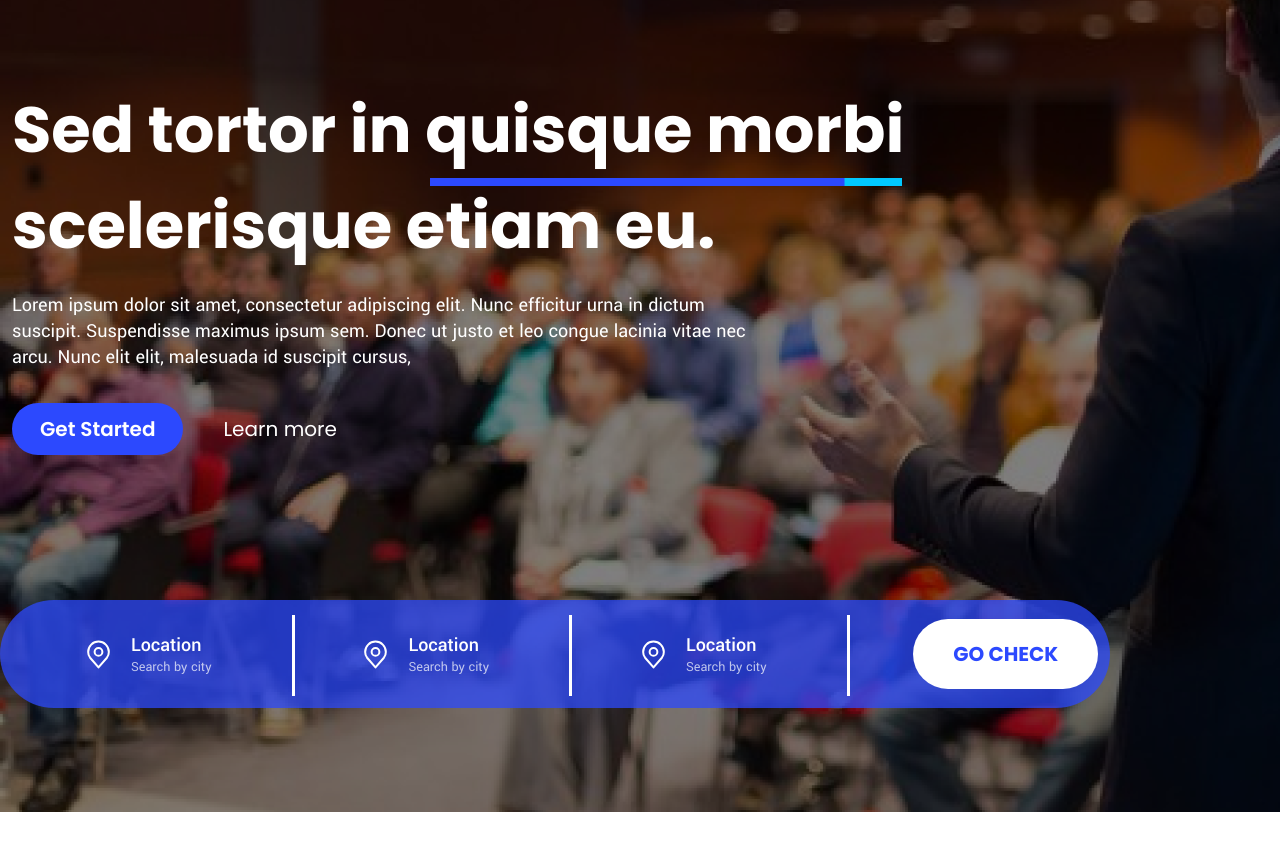
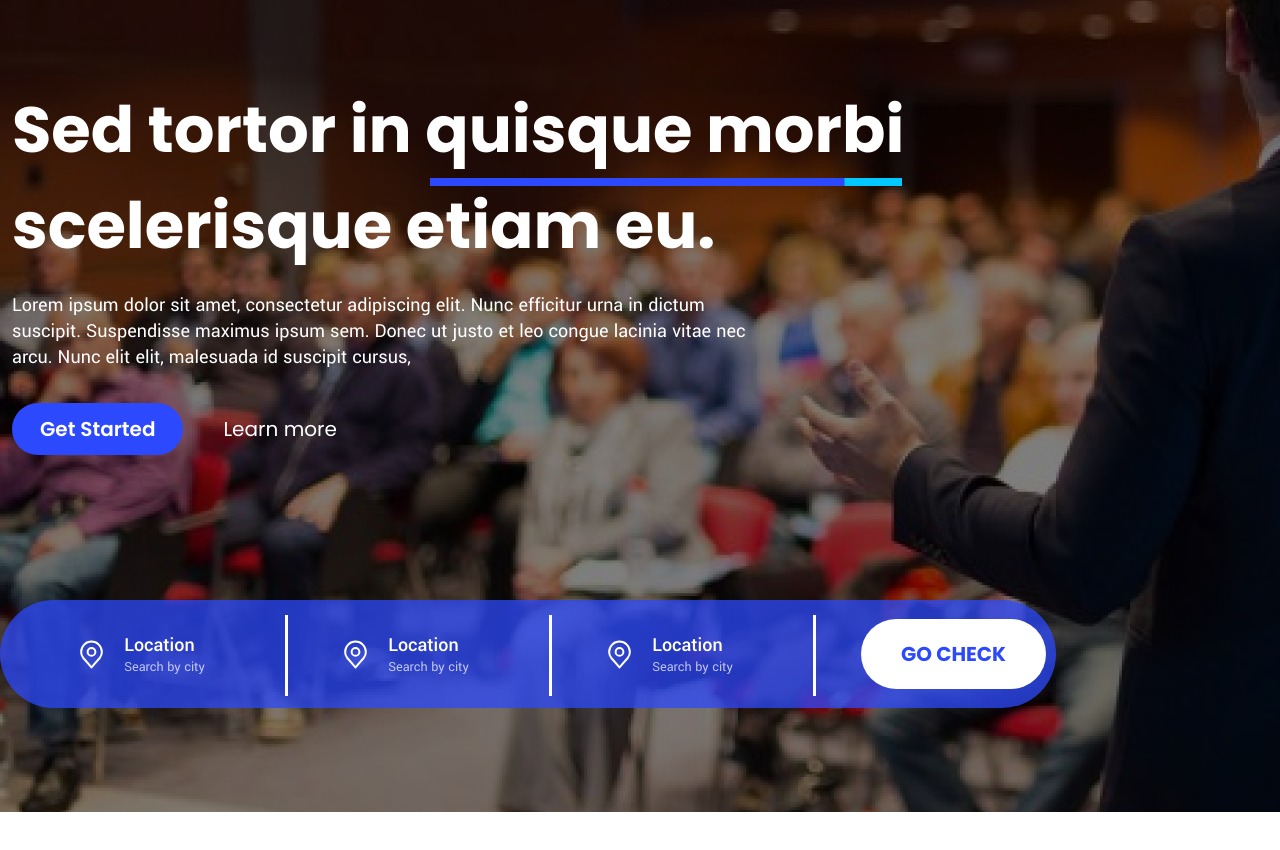
Before and after one commit to Pankajsiwach123321/Event-Free-2, a plain HTML site: page index.html in a window 1280 px wide. Shown: the part 174-1024 px from the top of the page. Drawn offline with Linux system fonts and the light colour scheme.

Commit message:
changes in html or css

```diff
--- a/assets/css/style.css
+++ b/assets/css/style.css
@@ -59,6 +59,11 @@
 
 .col-8 {
     width: 66.66%;
+    padding-left: 12px;
+    padding-right: 12px;
+}
+.col-9 {
+    width: 75%;
     padding-left: 12px;
     padding-right: 12px;
 }
@@ -246,7 +251,7 @@
     border: none;
     cursor: pointer;
     margin-left: 82px;
-    margin-right: 13px;
+    margin-right: 23px;
     margin-top: 19px;
     margin-bottom: 19px;
 }
@@ -371,7 +376,7 @@
     background-color: lightskyblue;
     border-radius: 150px;
     background: rgba(44, 73, 254, 0.74);
-    width: 1110px;
+    width: 100%;
     height: 108px;
 
 }
--- a/index.html
+++ b/index.html
@@ -49,7 +49,7 @@
                     <a href="#" class="more pl-36">Learn more</a>
                 </div>
                 <div class="row pt-145">
-                    <div class="col-8">
+                    <div class="col-9">
                         <div class="row bg-blue">
 
 
```
